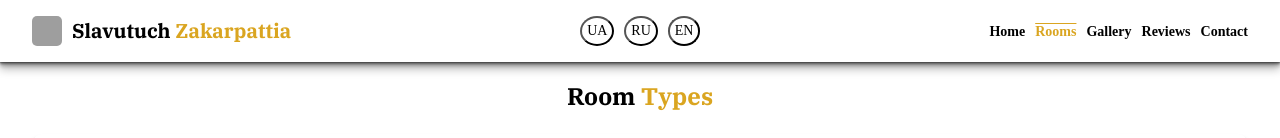
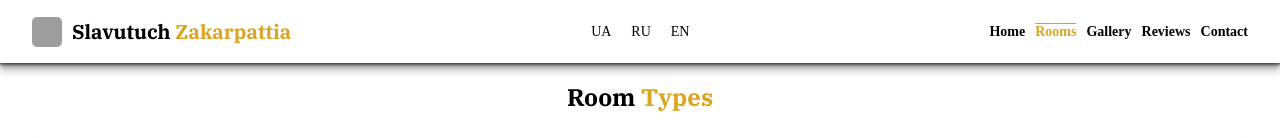
Before and after one commit to Mrszlv/slavutych-hotel-site, a React (Vite) app: page /rooms in a window 1280 px wide. Shown: the top 138 px of the page. Built offline with nearby package versions, Linux system fonts and the light colour scheme; grey boxes are pictures that could not be loaded.

Commit message:
modern-normalize

```diff
--- a/src/index.css
+++ b/src/index.css
@@ -1,5 +1,3 @@
-@import "modern-normalize";
-
 @media (prefers-reduced-motion: reduce) {
   [data-aos] {
     opacity: 1 !important;
@@ -8,12 +6,12 @@
   }
 }
 
+/* ==== RESET / BASE ==== */
 * {
   margin: 0;
   padding: 0;
   box-sizing: border-box;
 }
-
 body,
 h1,
 h2,
@@ -28,28 +26,34 @@ ol {
   padding: 0;
 }
 
+html {
+  scroll-behavior: smooth;
+}
+
+/* типографіка */
 h1,
 h2,
 h3 {
   font-family: "IBM Plex Serif", serif;
 }
-
 .logo {
   font-family: "Great Vibes", cursive;
 }
 
 ul,
 li {
-  list-style-type: none;
+  list-style: none;
   padding: 0;
 }
 
+/* не змушуємо всі img бути width:100% — лише адаптивні */
 img {
   display: block;
-  width: 100%;
+  max-width: 100%;
   height: auto;
 }
 
+/* a11y: прихований текст */
 .sr-only {
   position: absolute !important;
   width: 1px;
@@ -62,16 +66,30 @@ img {
   border: 0;
 }
 
+/* ==== THEME TOKENS ==== */
 :root {
+  /* бренд */
+  --brand-gold: goldenrod;
+  --brand-gold-dark: #b8890a;
+
+  /* header */
+  --header-bg: rgba(24, 24, 24, 0.8);
+  --header-color: #ffffff;
+
+  /* текст/фон (тема за замовчуванням — темна) */
+  --text: rgba(255, 255, 255, 0.87);
+  --bg: #242424;
+
+  /* фокус-кільце */
+  --ring: rgba(218, 165, 32, 0.35);
+
   font-family: "Lora", serif;
   line-height: 1.5;
   font-weight: 400;
-  --header-bg: rgba(24, 24, 24, 0.8);
-  --header-color: white;
 
-  color-scheme: light dark;
-  color: rgba(255, 255, 255, 0.87);
-  background-color: #242424;
+  color-scheme: dark;
+  color: var(--text);
+  background-color: var(--bg);
 
   font-synthesis: none;
   text-rendering: optimizeLegibility;
@@ -79,11 +97,71 @@ img {
   -moz-osx-font-smoothing: grayscale;
 }
 
+/* світла тема — якщо система вимагає */
 @media (prefers-color-scheme: light) {
   :root {
     --header-bg: rgba(255, 255, 255, 0.8);
-    --header-color: black;
-    color: #000;
-    background-color: #ffffff;
+    --header-color: #000000;
+
+    --text: #000000;
+    --bg: #ffffff;
+
+    color-scheme: light;
   }
 }
+
+/* застосування токенів */
+body {
+  color: var(--text);
+  background: var(--bg);
+}
+
+/* ==== ACCESSIBILITY: фокуси ==== */
+:focus-visible {
+  outline: none;
+  box-shadow: 0 0 0 3px var(--ring);
+  border-radius: 6px;
+}
+
+/* ==== LINKS / BUTTONS / FORMS (глобальні дрібні дефолти) ==== */
+a {
+  color: var(--brand-gold);
+  text-decoration: none;
+  transition: color 0.25s ease;
+}
+a:hover {
+  color: var(--brand-gold-dark);
+}
+
+button {
+  font: inherit;
+  cursor: pointer;
+  border: none;
+  background: none;
+}
+
+/* базовий вигляд primary, якщо стане у пригоді */
+button.primary {
+  background: var(--brand-gold);
+  color: #111;
+  border-radius: 10px;
+  padding: 8px 16px;
+  transition: transform 0.2s ease, background-color 0.2s ease;
+}
+button.primary:hover {
+  background: var(--brand-gold-dark);
+  transform: translateY(-1px);
+}
+
+input,
+textarea {
+  font: inherit;
+  color: inherit;
+}
+
+/* ==== UTILITIES ==== */
+.container {
+  max-width: 1200px;
+  margin: 0 auto;
+  padding: 0 16px;
+}
--- a/src/main.jsx
+++ b/src/main.jsx
@@ -3,6 +3,7 @@ import ReactDOM from "react-dom/client";
 
 import "./i18n/a-index.js";
 
+import "modern-normalize/modern-normalize.css";
 import "./index.css";
 
 import App from "./App.jsx";
```
